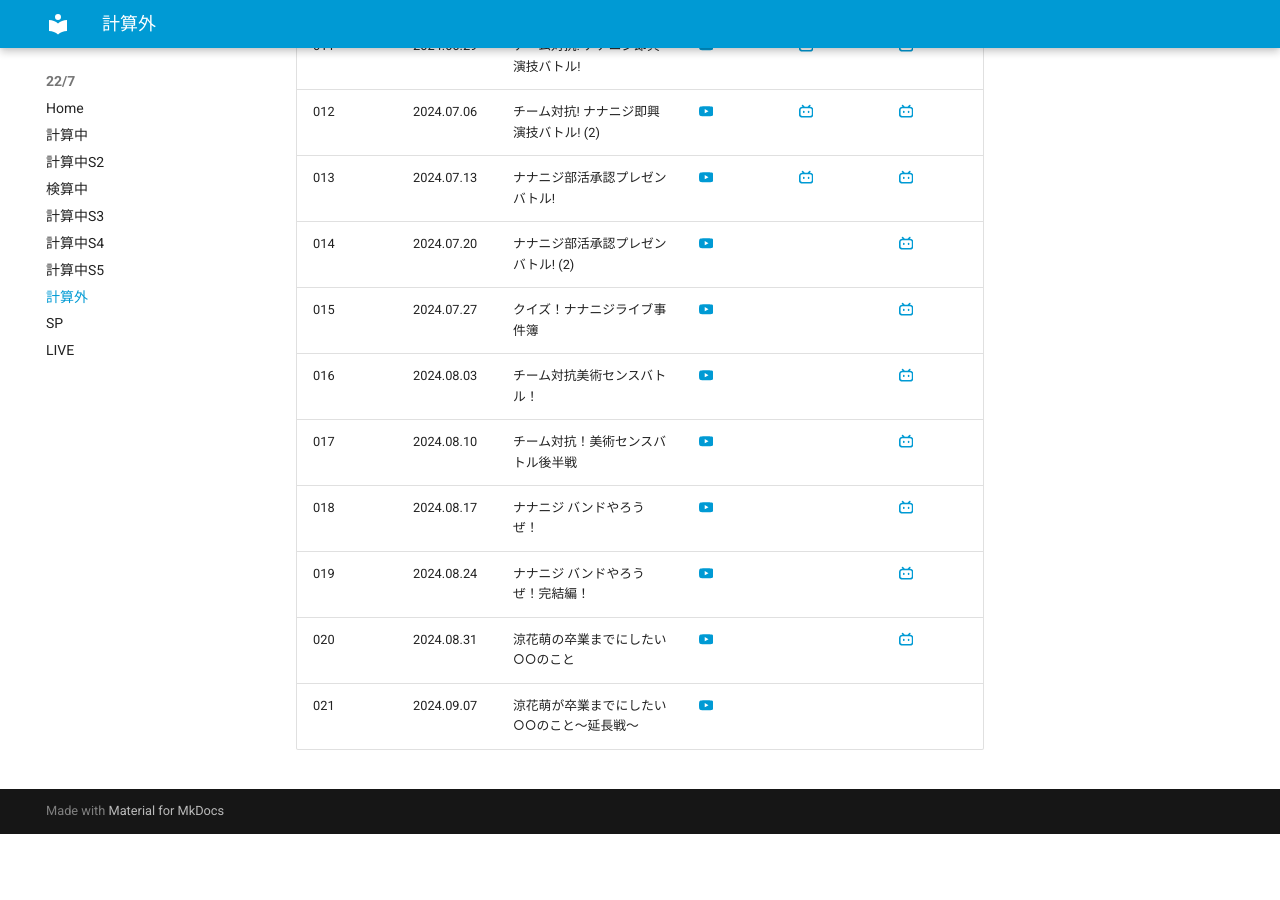
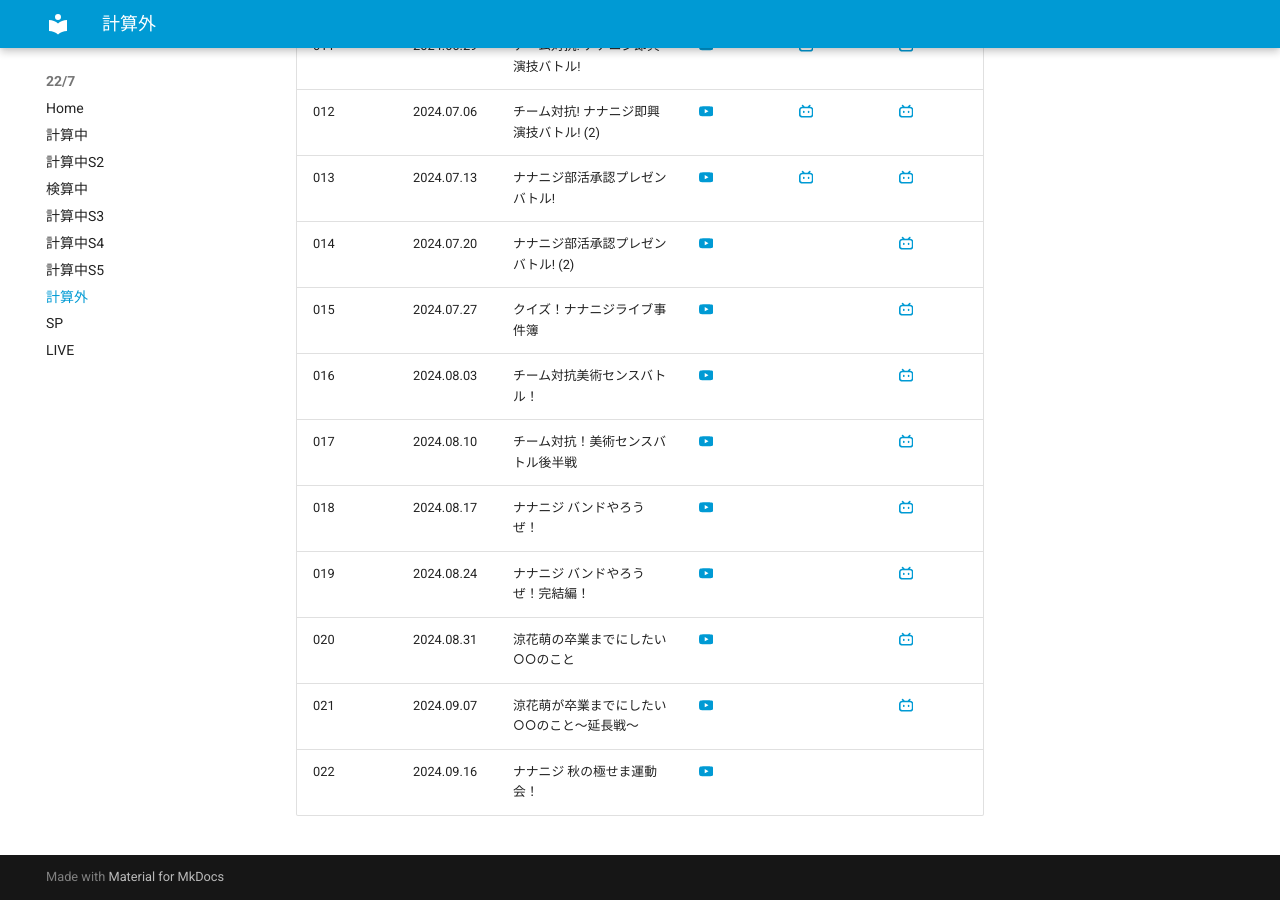
Before and after one commit to aki-192/nananiji, an MkDocs documentation site: the page built from docs/keisangai.md, in a window 1280 px wide and 900 px high, scrolled down 861 px. Built offline with MkDocs 1.6.1 and Material for MkDocs 9.7.7, drawn with Linux system fonts in a browser that asks for light colours; before the commit the page ends 1695 px from its top, so only the background shows below that.

Commit message:
Update keisangai.md

```diff
--- a/docs/keisangai.md
+++ b/docs/keisangai.md
@@ -26,4 +26,5 @@ title: 計算外
 | 018 | 2024.08.17 | ナナニジ バンドやろうぜ！ | [:simple-youtube:](https://www.youtube.com/watch?v=Bo6iPp-bM6U) | | [:simple-bilibili:](https://www.bilibili.com/video/BV1xeWBeqEpz/) |
 | 019 | 2024.08.24 | ナナニジ バンドやろうぜ！完結編！ | [:simple-youtube:](https://www.youtube.com/watch?v=emTXCCDjyUA) | | [:simple-bilibili:](https://www.bilibili.com/video/BV1i7HteDEPw/) |
 | 020 | 2024.08.31 | 涼花萌の卒業までにしたい○○のこと | [:simple-youtube:](https://www.youtube.com/watch?v=Clhm_tNLTJ0) | | [:simple-bilibili:](https://www.bilibili.com/video/BV1MspzezEWU/) |
-| 021 | 2024.09.07 | 涼花萌が卒業までにしたい○○のこと～延長戦～ | [:simple-youtube:](https://www.youtube.com/watch?v=d0cRaTSvfxY) | | |
+| 021 | 2024.09.07 | 涼花萌が卒業までにしたい○○のこと～延長戦～ | [:simple-youtube:](https://www.youtube.com/watch?v=d0cRaTSvfxY) | | [:simple-bilibili:](https://www.bilibili.com/video/BV1Lq42eEELy/) |
+| 022 | 2024.09.16 | ナナニジ 秋の極せま運動会！ | [:simple-youtube:](https://www.youtube.com/watch?v=BQx3LnAKfm4) | | |
```
